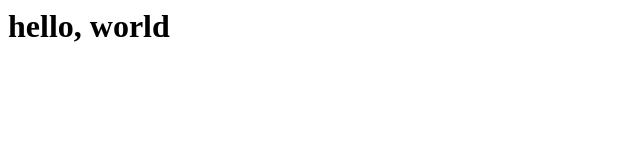
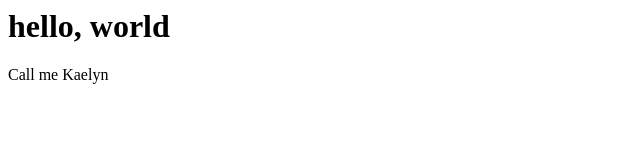
Before and after one commit to kricha23/website, a plain HTML site: page index.html in a window 1280 px wide. Shown: the full height of the page, 0-640 px from the left. Drawn offline with Linux system fonts and the light colour scheme.

Commit message:
Add README file

```diff
--- a/index.html
+++ b/index.html
@@ -1 +1,2 @@
 <h1>hello, world</h1>
+<p>Call me Kaelyn</p>
```
Also changed, not shown: 1 other file.
